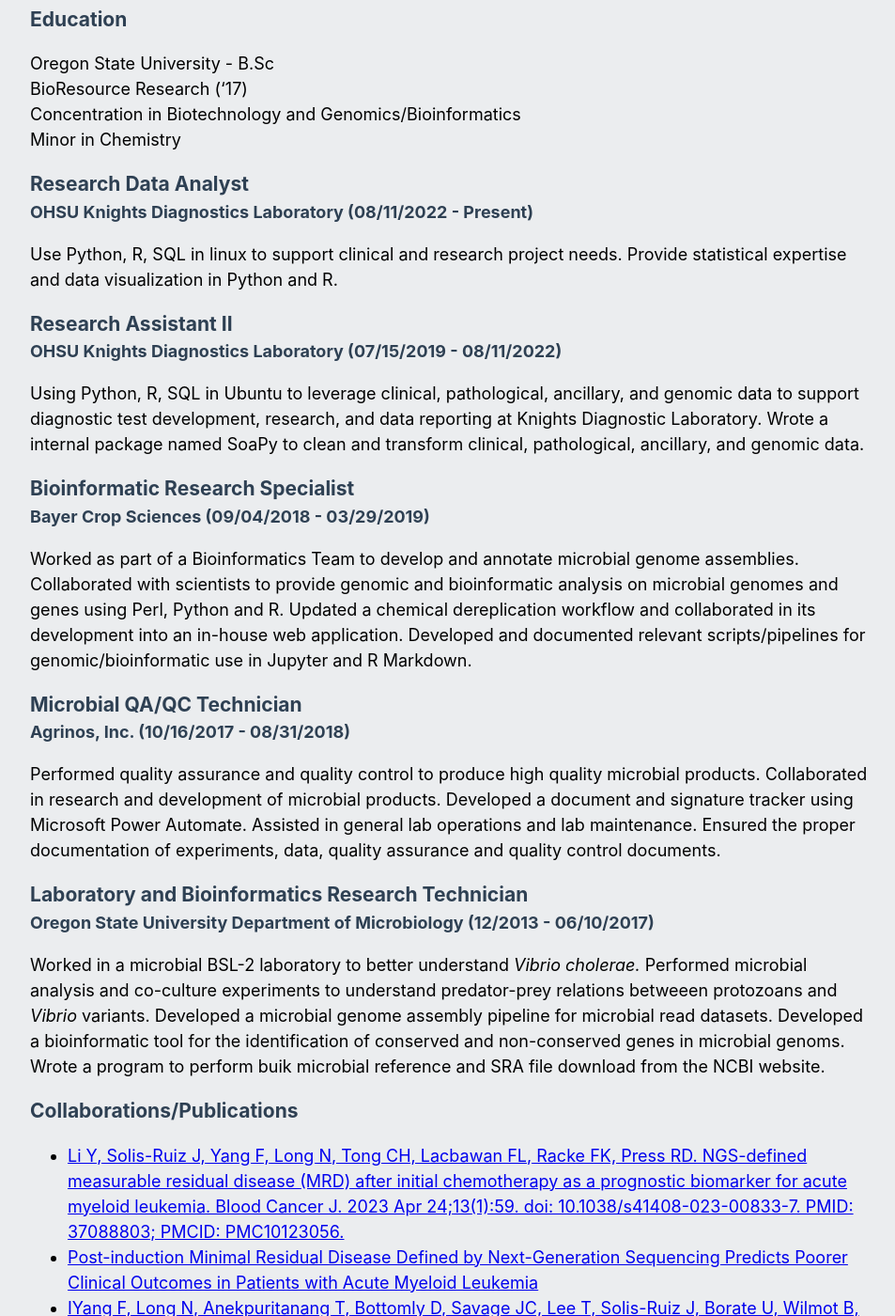
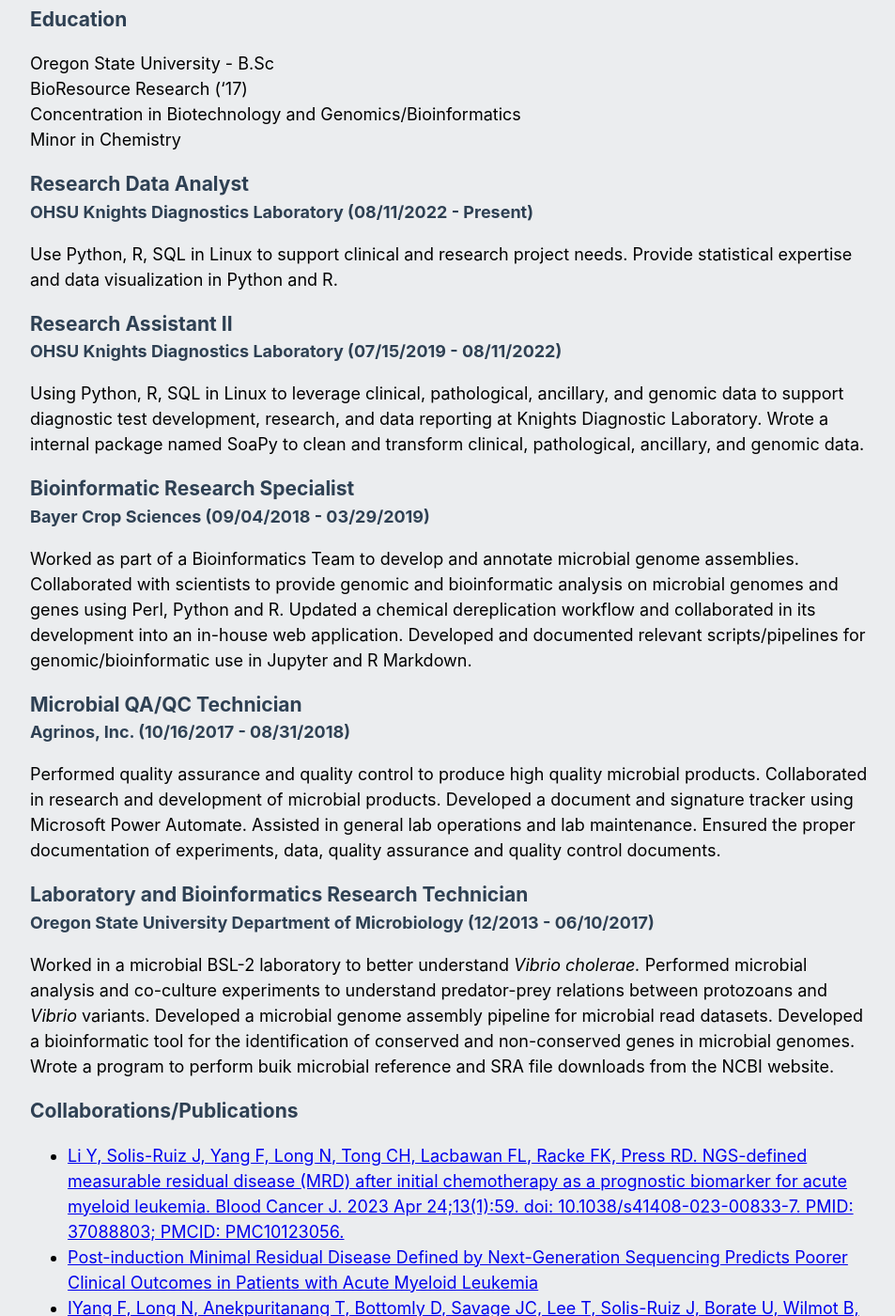
Before and after one commit to solisruj/solisruj.github.io, a Jekyll site: the page built from docs/index.md, in a window 1280 px wide and 1400 px high, scrolled down 258 px. Shown: the whole window at 94% size, without its empty margins (160-1113 px from the left). Built offline with Jekyll 4.4.1, drawn with Linux system fonts in a browser that asks for light colours; our own code applies the rules of GitHub Pages for plain Markdown files.

Commit message:
Update index.md
Fixing grammar and spelling errors.

```diff
--- a/docs/index.md
+++ b/docs/index.md
@@ -19,12 +19,12 @@
 ### Research Data Analyst
 #### OHSU Knights Diagnostics Laboratory (08/11/2022 - Present)
 
-Use Python, R, SQL in linux to support clinical and research project needs. Provide statistical expertise and data visualization in Python and R.
+Use Python, R, SQL in Linux to support clinical and research project needs. Provide statistical expertise and data visualization in Python and R.
 
 ### Research Assistant II
 #### OHSU Knights Diagnostics Laboratory (07/15/2019 - 08/11/2022)
 
-Using Python, R, SQL in Ubuntu to leverage clinical, pathological, ancillary, and genomic data to support diagnostic test development, research, and data reporting at Knights Diagnostic Laboratory. Wrote a internal package named SoaPy to clean and transform clinical, pathological, ancillary, and genomic data.
+Using Python, R, SQL in Linux to leverage clinical, pathological, ancillary, and genomic data to support diagnostic test development, research, and data reporting at Knights Diagnostic Laboratory. Wrote a internal package named SoaPy to clean and transform clinical, pathological, ancillary, and genomic data.
 
 ### Bioinformatic Research Specialist
 #### Bayer Crop Sciences (09/04/2018 - 03/29/2019)
@@ -39,7 +39,7 @@
 ### Laboratory and Bioinformatics Research Technician
 #### Oregon State University Department of Microbiology (12/2013 - 06/10/2017)
 
-Worked in a microbial BSL-2 laboratory to better understand *Vibrio cholerae.* Performed microbial analysis and co-culture experiments to understand predator-prey relations betweeen protozoans and *Vibrio* variants. Developed a microbial genome assembly pipeline for microbial read datasets. Developed a bioinformatic tool for the identification of conserved and non-conserved genes in microbial genoms. Wrote a program to perform buik microbial reference and SRA file download from the NCBI website.
+Worked in a microbial BSL-2 laboratory to better understand *Vibrio cholerae.* Performed microbial analysis and co-culture experiments to understand predator-prey relations between protozoans and *Vibrio* variants. Developed a microbial genome assembly pipeline for microbial read datasets. Developed a bioinformatic tool for the identification of conserved and non-conserved genes in microbial genomes. Wrote a program to perform buik microbial reference and SRA file downloads from the NCBI website.
 
 
 ### Collaborations/Publications
```
